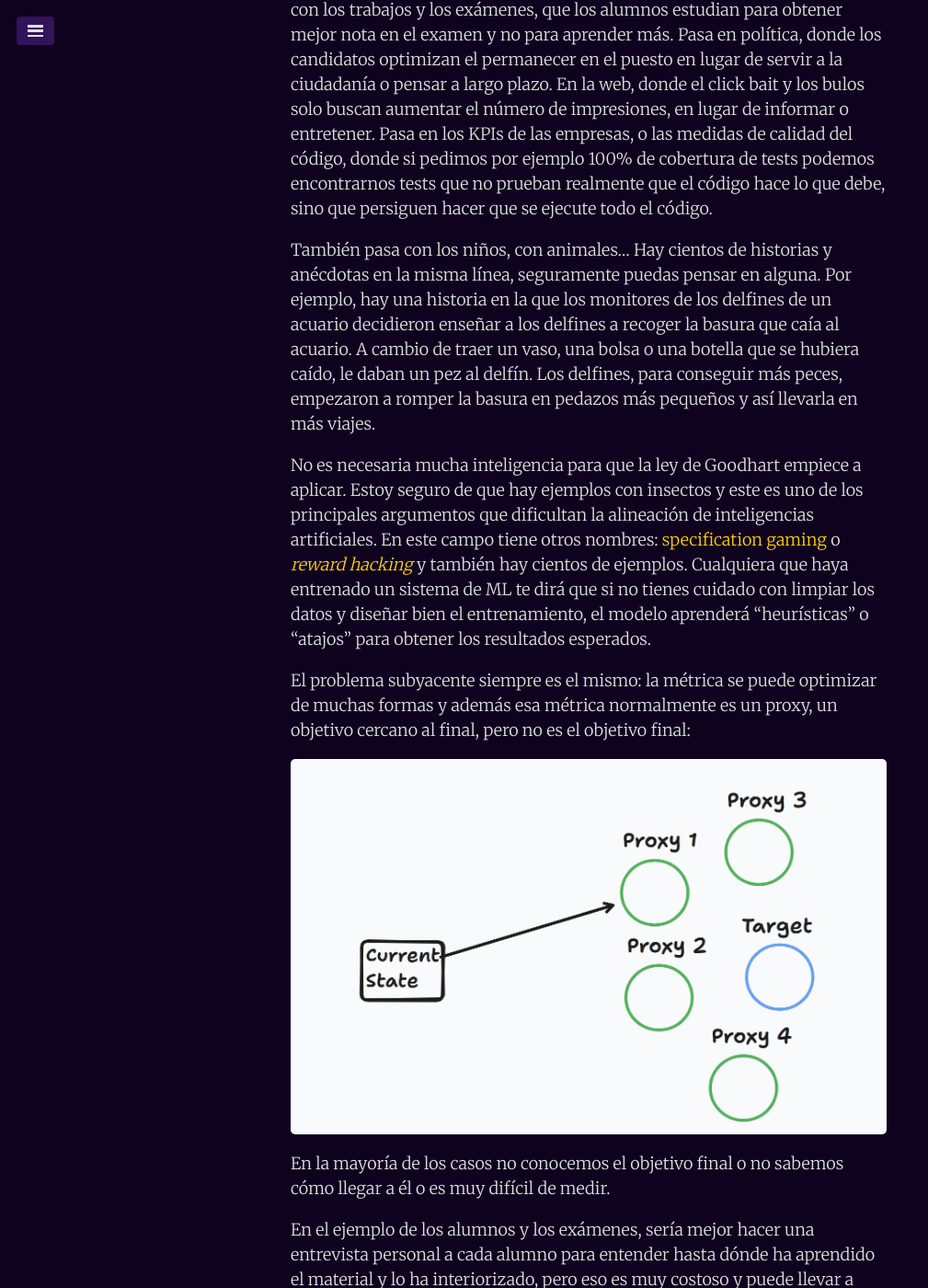
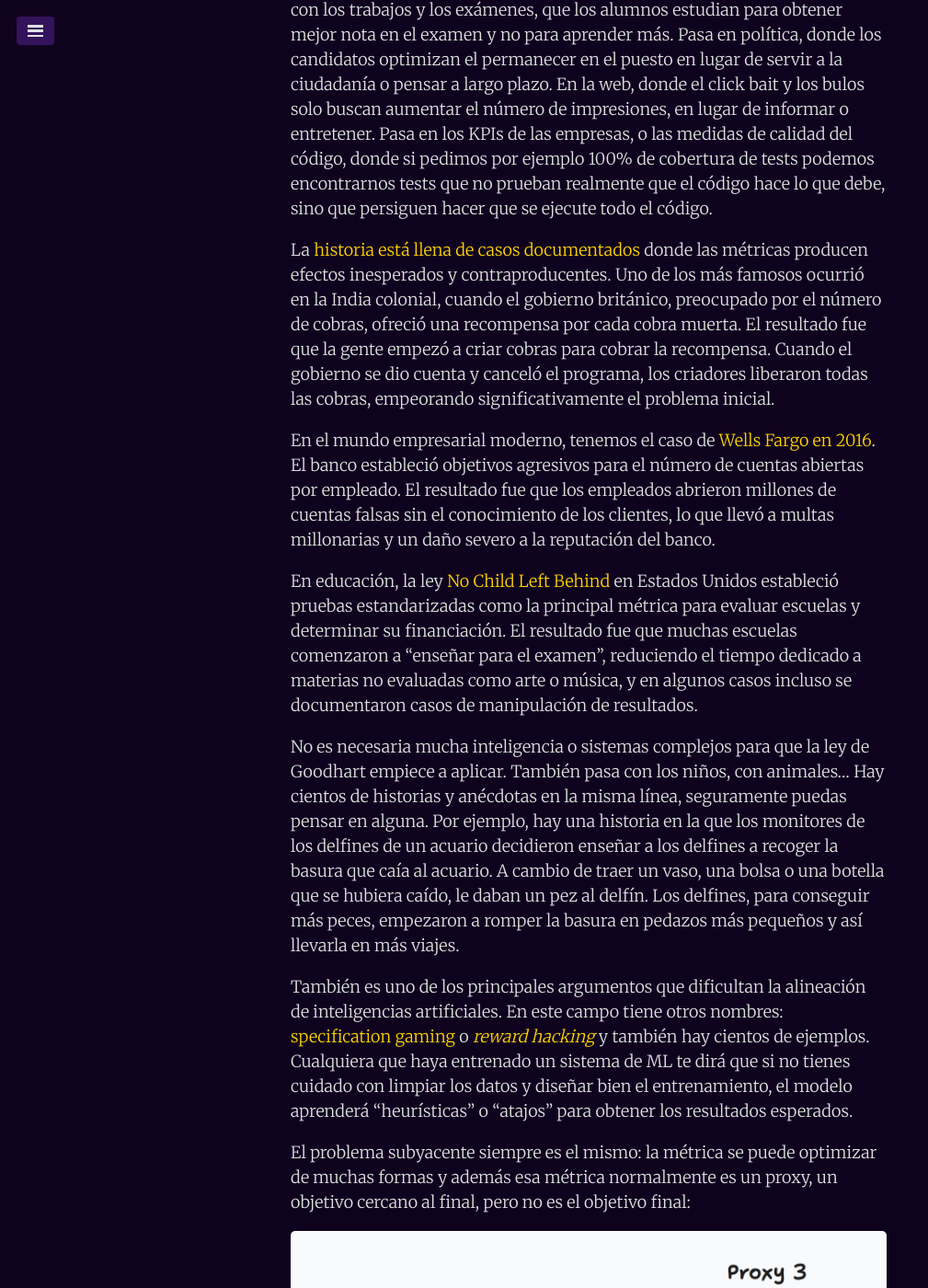
Before and after one commit to juanmirod/juanmirod.github.io, a Jekyll site: the page built from _posts/2024-11-30-ley-de-goodhart.markdown, in a window 1280 px wide and 1400 px high, scrolled down 1561 px. Shown: the whole window at 92% size, without its empty margins (0-1009 px from the left). Built offline with Jekyll 4.4.1, drawn with Linux system fonts in a browser that asks for light colours.

Commit message:
added more references to real cases

```diff
--- a/_posts/2024-11-30-ley-de-goodhart.markdown
+++ b/_posts/2024-11-30-ley-de-goodhart.markdown
@@ -25,9 +25,15 @@ Es decir, la persona, como individuo inteligente con sus propios objetivos, no v
 
 Este ejemplo parece muy tonto, la tarea es demasiado simple y podríamos especificarla mejor. Pero es lo que pasa siempre que ponemos un objetivo y una forma de medir el progreso a un sistema inteligente. Pasa en educación con los trabajos y los exámenes, que los alumnos estudian para obtener mejor nota en el examen y no para aprender más. Pasa en política, donde los candidatos optimizan el permanecer en el puesto en lugar de servir a la ciudadanía o pensar a largo plazo. En la web, donde el click bait y los bulos solo buscan aumentar el número de impresiones, en lugar de informar o entretener. Pasa en los KPIs de las empresas, o las medidas de calidad del código, donde si pedimos por ejemplo 100% de cobertura de tests podemos encontrarnos tests que no prueban realmente que el código hace lo que debe, sino que persiguen hacer que se ejecute todo el código.
 
-También pasa con los niños, con animales... Hay cientos de historias y anécdotas en la misma línea, seguramente puedas pensar en alguna. Por ejemplo, hay una historia en la que los monitores de los delfines de un acuario decidieron enseñar a los delfines a recoger la basura que caía al acuario. A cambio de traer un vaso, una bolsa o una botella que se hubiera caído, le daban un pez al delfín. Los delfines, para conseguir más peces, empezaron a romper la basura en pedazos más pequeños y así llevarla en más viajes.
+La [historia está llena de casos documentados](https://en.wikipedia.org/wiki/Perverse_incentive) donde las métricas producen efectos inesperados y contraproducentes. Uno de los más famosos ocurrió en la India colonial, cuando el gobierno británico, preocupado por el número de cobras, ofreció una recompensa por cada cobra muerta. El resultado fue que la gente empezó a criar cobras para cobrar la recompensa. Cuando el gobierno se dio cuenta y canceló el programa, los criadores liberaron todas las cobras, empeorando significativamente el problema inicial.
 
-No es necesaria mucha inteligencia para que la ley de Goodhart empiece a aplicar. Estoy seguro de que hay ejemplos con insectos y este es uno de los principales argumentos que dificultan la alineación de inteligencias artificiales. En este campo tiene otros nombres: [specification gaming](https://ui.stampy.ai/questions/92J8/) o [_reward hacking_](https://ui.stampy.ai/questions/8SIU/What-is-reward-hacking) y también hay cientos de ejemplos. Cualquiera que haya entrenado un sistema de ML te dirá que si no tienes cuidado con limpiar los datos y diseñar bien el entrenamiento, el modelo aprenderá "heurísticas" o "atajos" para obtener los resultados esperados.
+En el mundo empresarial moderno, tenemos el caso de [Wells Fargo en 2016](https://en.wikipedia.org/wiki/Wells_Fargo_cross-selling_scandal). El banco estableció objetivos agresivos para el número de cuentas abiertas por empleado. El resultado fue que los empleados abrieron millones de cuentas falsas sin el conocimiento de los clientes, lo que llevó a multas millonarias y un daño severo a la reputación del banco.
+
+En educación, la ley [No Child Left Behind](https://en.wikipedia.org/wiki/No_Child_Left_Behind_Act) en Estados Unidos estableció pruebas estandarizadas como la principal métrica para evaluar escuelas y determinar su financiación. El resultado fue que muchas escuelas comenzaron a "enseñar para el examen", reduciendo el tiempo dedicado a materias no evaluadas como arte o música, y en algunos casos incluso se documentaron casos de manipulación de resultados.
+
+No es necesaria mucha inteligencia o sistemas complejos para que la ley de Goodhart empiece a aplicar. También pasa con los niños, con animales... Hay cientos de historias y anécdotas en la misma línea, seguramente puedas pensar en alguna. Por ejemplo, hay una historia en la que los monitores de los delfines de un acuario decidieron enseñar a los delfines a recoger la basura que caía al acuario. A cambio de traer un vaso, una bolsa o una botella que se hubiera caído, le daban un pez al delfín. Los delfines, para conseguir más peces, empezaron a romper la basura en pedazos más pequeños y así llevarla en más viajes.
+
+También es uno de los principales argumentos que dificultan la alineación de inteligencias artificiales. En este campo tiene otros nombres: [specification gaming](https://ui.stampy.ai/questions/92J8/) o [_reward hacking_](https://ui.stampy.ai/questions/8SIU/What-is-reward-hacking) y también hay cientos de ejemplos. Cualquiera que haya entrenado un sistema de ML te dirá que si no tienes cuidado con limpiar los datos y diseñar bien el entrenamiento, el modelo aprenderá "heurísticas" o "atajos" para obtener los resultados esperados.
 
 El problema subyacente siempre es el mismo: la métrica se puede optimizar de muchas formas y además esa métrica normalmente es un proxy, un objetivo cercano al final, pero no es el objetivo final:
 
```
